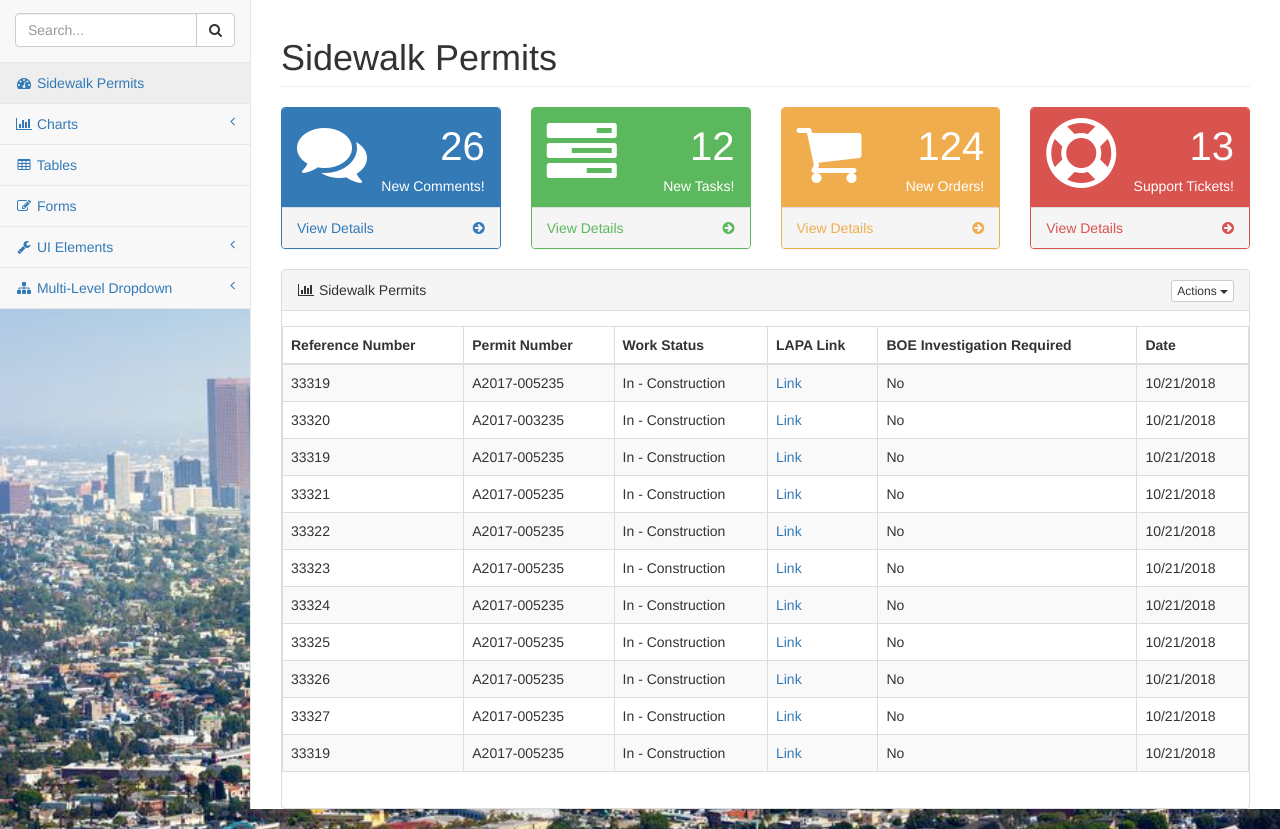
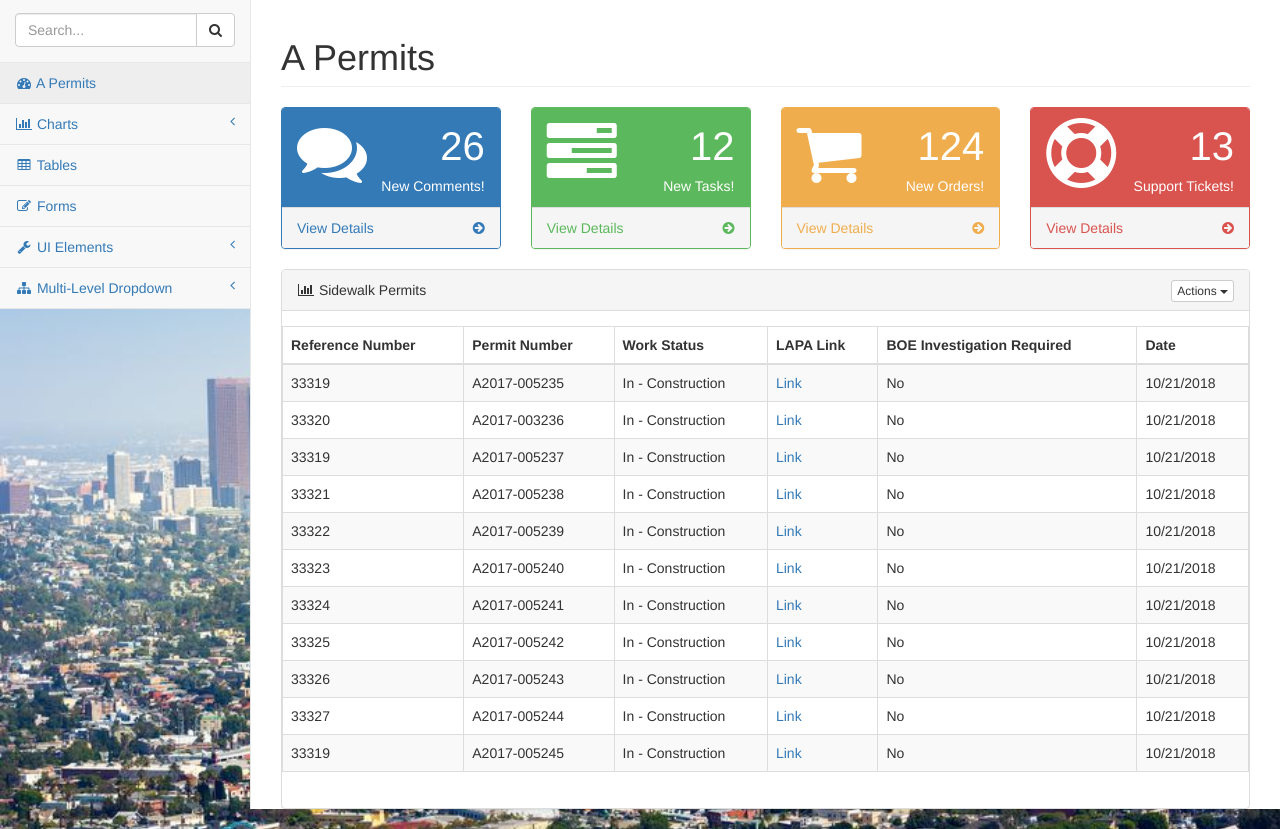
Before and after one commit to CS4961PhotoArchive/CS4961PhotoArchive.github.io, a website: page pages/index.html in a window 1280 px wide. Shown: the part 844-1673 px from the top of the page. Drawn offline with Linux system fonts and the light colour scheme.

Commit message:
Link Changes

```diff
--- a/pages/index.html
+++ b/pages/index.html
@@ -286,7 +286,7 @@
                             <!-- /input-group -->
                         </li>
                         <li>
-                            <a href="index.html"><i class="fa fa-dashboard fa-fw"></i> Sidewalk Permits</a>
+                            <a href="index.html"><i class="fa fa-dashboard fa-fw"></i> A Permits</a>
                         </li>
                         <li>
                             <a href="#"><i class="fa fa-bar-chart-o fa-fw"></i> Charts<span class="fa arrow"></span></a>
@@ -344,7 +344,7 @@
         <div id="page-wrapper" class="large-wrapper">
             <div class="row">
                 <div class="col-lg-12">
-                    <h1 class="page-header">Sidewalk Permits</h1>
+                    <h1 class="page-header">A Permits</h1>
                 </div>
                 <!-- /.col-lg-12 -->
             </div>
@@ -491,13 +491,13 @@
                                                     <td>33319</td>
                                                     <td>A2017-005235</td>
                                                     <td>In - Construction</td>
-                                                    <td><a href="boephotoarchive://ignore/UserName/Sidewalk Other/Site Number/12345/Before or After Code/12345/A Permit Reference Number/12345/A Permit Number/12345/Work Status/12345">Link</a></td>
+                                                    <td><a href="boephotoarchive://ignore/UserName/A Permits/Reference Number/33319/Permit Number/A2017-003235/Work Status/In-Construction/BOE Investigation Required/No">Link</a></td>
                                                     <td>No</td>
                                                     <td>10/21/2018</td>
                                                 </tr>
                                                 <tr>
                                                     <td>33320</td>
-                                                    <td>A2017-003235</td>
+                                                    <td>A2017-003236</td>
                                                     <td>In - Construction</td>
                                                     <td><a href="boephotoarchive://other/user/repairtask/12345asdf">Link</a></td>
                                                     <td>No</td>
@@ -505,7 +505,7 @@
                                                 </tr>
                                                 <tr>
                                                     <td>33319</td>
-                                                    <td>A2017-005235</td>
+                                                    <td>A2017-005237</td>
                                                     <td>In - Construction</td>
                                                     <td><a href="boephotoarchive://other/user/repairtask/12345asdf">Link</a></td>
                                                     <td>No</td>
@@ -513,7 +513,7 @@
                                                 </tr>
                                                 <tr>
                                                     <td>33321</td>
-                                                    <td>A2017-005235</td>
+                                                    <td>A2017-005238</td>
                                                     <td>In - Construction</td>
                                                     <td><a href="boephotoarchive://other/user/repairtask/12345asdf">Link</a></td>
                                                     <td>No</td>
@@ -521,7 +521,7 @@
                                                 </tr>
                                                 <tr>
                                                     <td>33322</td>
-                                                    <td>A2017-005235</td>
+                                                    <td>A2017-005239</td>
                                                     <td>In - Construction</td>
                                                     <td><a href="boephotoarchive://other/user/repairtask/12345asdf">Link</a></td>
                                                     <td>No</td>
@@ -529,7 +529,7 @@
                                                 </tr>
                                                 <tr>
                                                     <td>33323</td>
-                                                    <td>A2017-005235</td>
+                                                    <td>A2017-005240</td>
                                                     <td>In - Construction</td>
                                                     <td><a href="boephotoarchive://other/user/repairtask/12345asdf">Link</a></td>
                                                     <td>No</td>
@@ -537,7 +537,7 @@
                                                 </tr>
                                                 <tr>
                                                     <td>33324</td>
-                                                    <td>A2017-005235</td>
+                                                    <td>A2017-005241</td>
                                                     <td>In - Construction</td>
                                                     <td><a href="boephotoarchive://other/user/repairtask/12345asdf">Link</a></td>
                                                     <td>No</td>
@@ -545,7 +545,7 @@
                                                 </tr>
                                                 <tr>
                                                     <td>33325</td>
-                                                    <td>A2017-005235</td>
+                                                    <td>A2017-005242</td>
                                                     <td>In - Construction</td>
                                                     <td><a href="boephotoarchive://other/user/repairtask/12345asdf">Link</a></td>
                                                     <td>No</td>
@@ -553,7 +553,7 @@
                                                 </tr>
                                                 <tr>
                                                     <td>33326</td>
-                                                    <td>A2017-005235</td>
+                                                    <td>A2017-005243</td>
                                                     <td>In - Construction</td>
                                                     <td><a href="boephotoarchive://other/user/repairtask/12345asdf">Link</a></td>
                                                     <td>No</td>
@@ -561,7 +561,7 @@
                                                 </tr>
                                                 <tr>
                                                     <td>33327</td>
-                                                    <td>A2017-005235</td>
+                                                    <td>A2017-005244</td>
                                                     <td>In - Construction</td>
                                                     <td><a href="boephotoarchive://other/user/repairtask/12345asdf">Link</a></td>
                                                     <td>No</td>
@@ -569,7 +569,7 @@
                                                 </tr>
                                                 <tr>
                                                     <td>33319</td>
-                                                    <td>A2017-005235</td>
+                                                    <td>A2017-005245</td>
                                                     <td>In - Construction</td>
                                                     <td><a href="boephotoarchive://other/user/repairtask/12345asdf">Link</a></td>
                                                     <td>No</td>
```
